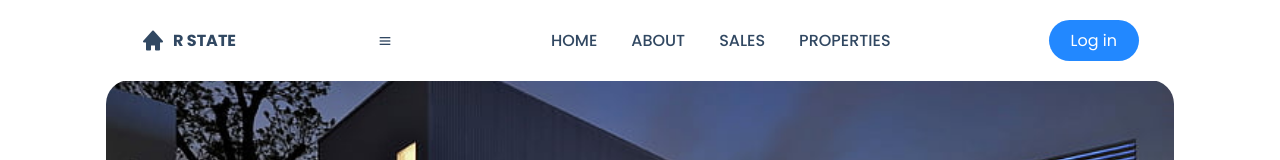
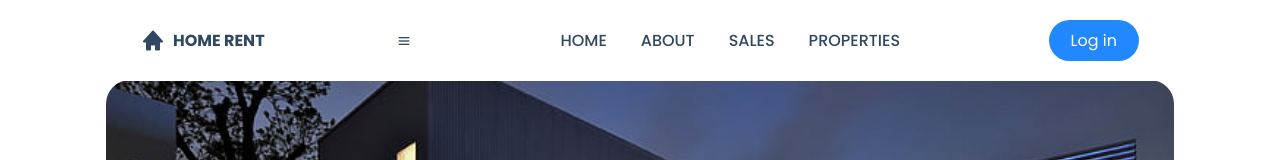
Before and after one commit to Pratikbele21/R_State, a plain HTML site: page index.html in a window 1280 px wide. Shown: the top 160 px of the page. Drawn offline with nearby package versions, Linux system fonts and the light colour scheme.

Commit message:
Update index.html

```diff
--- a/index.html
+++ b/index.html
@@ -3,7 +3,7 @@
 <head>
     <meta charset="UTF-8">
     <meta name="viewport" content="width=device-width, initial-scale=1.0">
-    <title>Responsive House Rent Website</title>
+    <title> House Rent</title>
     <link rel="stylesheet" href="style.css">
     <link rel="stylesheet"
     href="https://cdn.jsdelivr.net/npm/boxicons@latest/css/boxicons.min.css">
@@ -11,7 +11,7 @@
 <body>
     <header>
         <div class="nav container">
-            <a href="index.html" class="logo"><i class='bx bxs-home'></i>R State</a>
+            <a href="index.html" class="logo"><i class='bx bxs-home'></i>Home Rent</a>
             <input type="checkbox" name="" id="menu">
             <label for="menu" <i class='bx bx-menu' id="menu-icon" ></i></label>
             <ul class="navbar">
```
